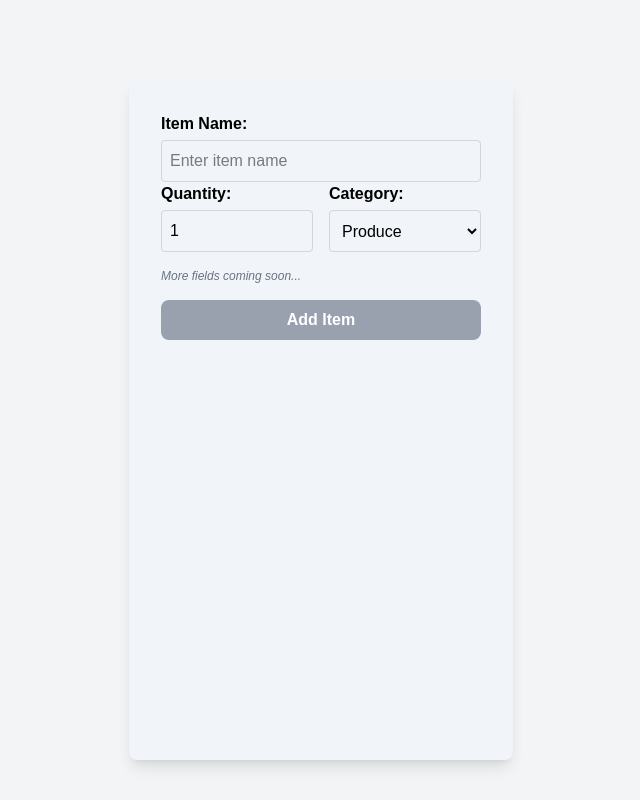
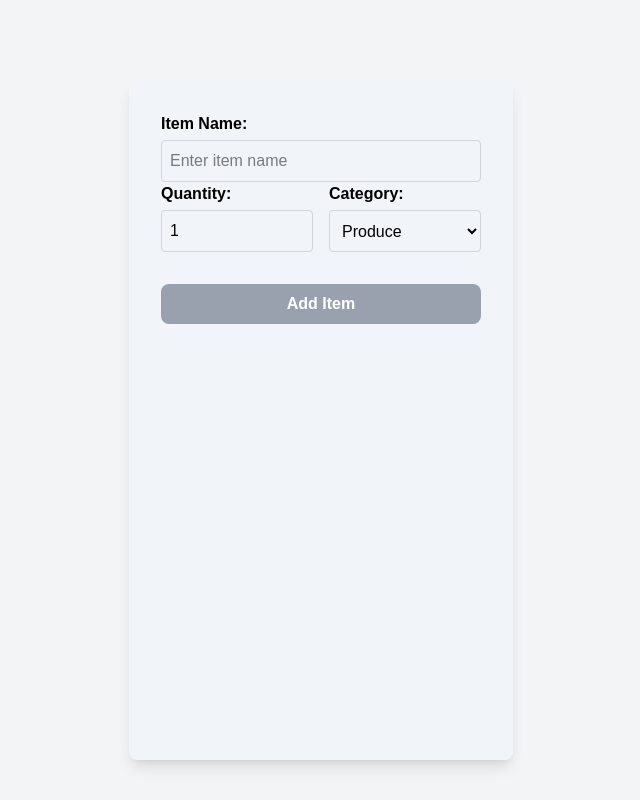
Before and after one commit to aryansaini-71/cprg306-assignments, a Next.js app: page /week-4 in a window 1280 px wide. Shown: the whole page, without its empty margins (319-959 px from the left). Built offline with nearby package versions, Linux system fonts and the light colour scheme.

Commit message:
Removing items

```diff
--- a/app/week-4/new-item.tsx
+++ b/app/week-4/new-item.tsx
@@ -47,7 +47,7 @@ return (
             }`}
           />
           <div className="flex gap-4 mb-4">
-          {/* Quantity Field */}
+
           <div className="flex-1">
             <label className="block mb-1 font-bold">Quantity:</label>
             <input
@@ -56,7 +56,7 @@ return (
               max="99"
               required
               value={quantity}
-              onChange={(e) => setQuantity(Number(e.target.value))} // Convert text to a number!
+              onChange={(e) => setQuantity(Number(e.target.value))}
               className="w-full p-2 border border-gray-300 rounded"
             />
           </div>
@@ -86,8 +86,6 @@ return (
             <p className="text-red-500 text-sm mt-1">Name is required!</p>
           )}
         </div>
-        <p className="text-gray-500 text-xs italic">More fields coming soon...</p>
-
         <button
         type="submit"
         disabled={!name}
```
